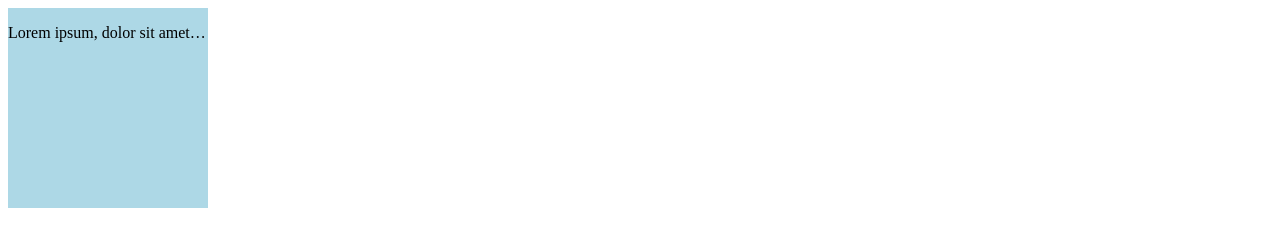
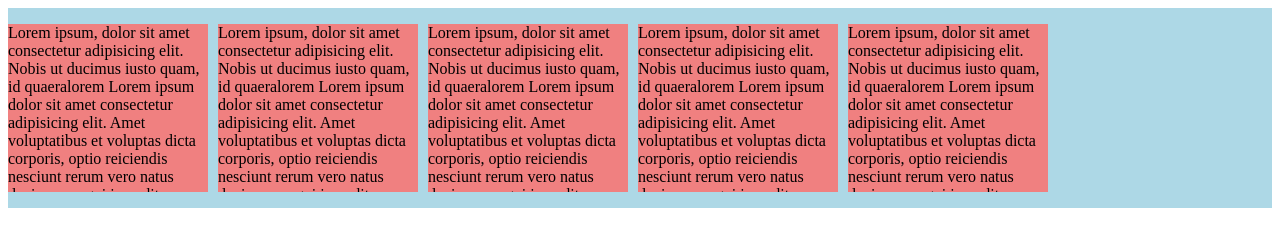
Before and after one commit to ganeshdutt100/frontend7pm, a plain HTML site: page CSS/code7.html in a window 1280 px wide. Shown: the top 245 px of the page. Drawn offline with Linux system fonts and the light colour scheme.

Commit message:
selectors

```diff
--- a/CSS/code7.html
+++ b/CSS/code7.html
@@ -31,24 +31,30 @@
         }
 
         .box {
-            width: 200px;
+            display: flex;
+            gap: 10px;
+            width: 100%;
             height: 200px;
             background-color: lightblue;
             overflow: hidden;
             overflow: scroll;
             overflow: auto;
-            overflow: hidden;
+            overflow-x: scroll;
+
+            /* overflow: hidden; */
 
             /* white-space: nowrap; */
 
             /* overflow-x: hidden; */
             /* overflow-y: scroll; */
-            white-space: nowrap;
+            /* white-space: nowrap; */
 
 
         }
 
         .boxPara {
+            width: 200px;
+            background-color: lightcoral;
             overflow: hidden;
 
             text-overflow: ellipsis;
@@ -71,6 +77,34 @@
             t omnis ipsam
             dignissimos ullam rerum amet labore natus hic dolorem cupiditate eaque? Minima, officia suscipit.
         </p>
+        <p class="boxPara">
+            Lorem ipsum, dolor sit amet consectetur adipisicing elit. Nobis ut ducimus iusto quam, id quaeralorem
+            Lorem ipsum dolor sit amet consectetur adipisicing elit. Amet voluptatibus et voluptas dicta corporis, optio
+            reiciendis nesciunt rerum vero natus ducimus magni impedit quisquam quos iure deleniti? At, placeat quae?
+            t omnis ipsam
+            dignissimos ullam rerum amet labore natus hic dolorem cupiditate eaque? Minima, officia suscipit.
+        </p>
+        <p class="boxPara">
+            Lorem ipsum, dolor sit amet consectetur adipisicing elit. Nobis ut ducimus iusto quam, id quaeralorem
+            Lorem ipsum dolor sit amet consectetur adipisicing elit. Amet voluptatibus et voluptas dicta corporis, optio
+            reiciendis nesciunt rerum vero natus ducimus magni impedit quisquam quos iure deleniti? At, placeat quae?
+            t omnis ipsam
+            dignissimos ullam rerum amet labore natus hic dolorem cupiditate eaque? Minima, officia suscipit.
+        </p>
+        <p class="boxPara">
+            Lorem ipsum, dolor sit amet consectetur adipisicing elit. Nobis ut ducimus iusto quam, id quaeralorem
+            Lorem ipsum dolor sit amet consectetur adipisicing elit. Amet voluptatibus et voluptas dicta corporis, optio
+            reiciendis nesciunt rerum vero natus ducimus magni impedit quisquam quos iure deleniti? At, placeat quae?
+            t omnis ipsam
+            dignissimos ullam rerum amet labore natus hic dolorem cupiditate eaque? Minima, officia suscipit.
+        </p>
+        <p class="boxPara">
+            Lorem ipsum, dolor sit amet consectetur adipisicing elit. Nobis ut ducimus iusto quam, id quaeralorem
+            Lorem ipsum dolor sit amet consectetur adipisicing elit. Amet voluptatibus et voluptas dicta corporis, optio
+            reiciendis nesciunt rerum vero natus ducimus magni impedit quisquam quos iure deleniti? At, placeat quae?
+            t omnis ipsam
+            dignissimos ullam rerum amet labore natus hic dolorem cupiditate eaque? Minima, officia suscipit.
+        </p>
     </div>
     <p class="para">Lorem ipsum dolor sit amet.</p>
     <p>Lorem ipsum dolor sit amet consectetur adipisicing elit. Dolor laudantium esse alias. Adipisci voluptatem vel
```
Also changed, not shown: CSS/code8.html (added, +91 -0 lines).
